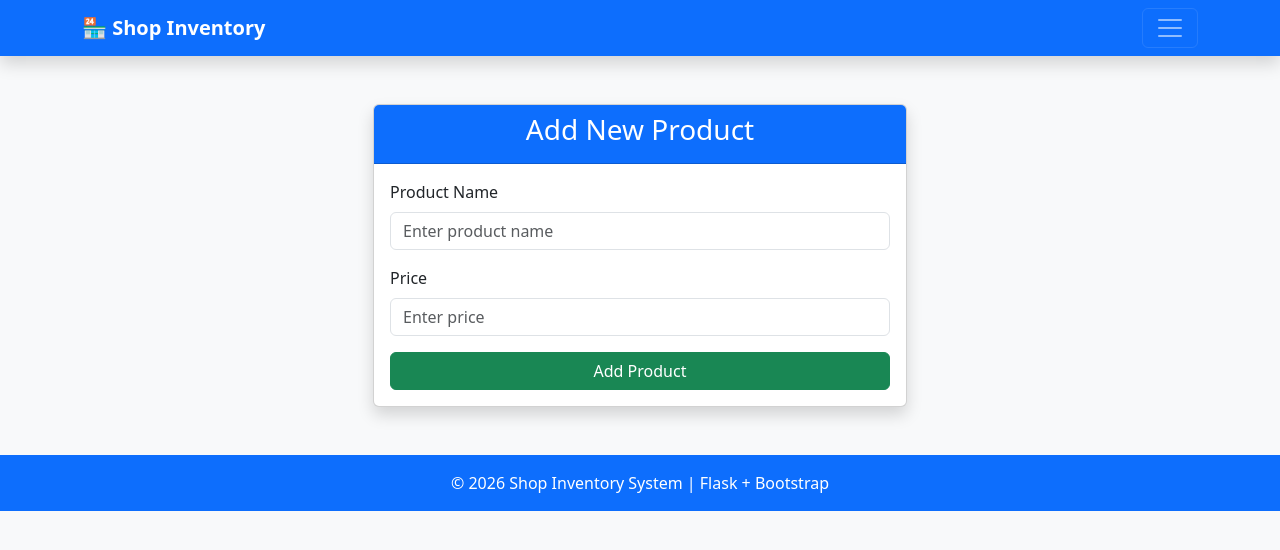
After one commit to kadam768550/python-training, a Flask app: page /add_product in a window 1280 px wide. The commit adds this page. Shown: the top 550 px of the page. Run offline with Flask 3, Linux system fonts and the light colour scheme.

Commit message:
Day 8: program

```diff
--- a/app.py
+++ b/app.py
@@ -69,6 +69,21 @@ def product():
     return render_template("product.html", products=products)
 
 
+@app.route("/add_product", methods=["GET", "POST"])
+def add_product():
+    if request.method == "POST":
+        new_product = {
+            "id": len(products) + 1,
+            "name": request.form["name"],
+            "price": int(request.form["price"])
+
+        }
+        products.append(new_product)
+        return render_template("product.html", products=products)
+
+    return render_template("add_product.html")
+
+
 
 if __name__ == "__main__":
     app.run(debug=True)
--- /dev/null
+++ b/templates/add_product.html
@@ -0,0 +1,54 @@
+{% extends "base.html" %}
+
+{% block title %}Add Product{% endblock %}
+
+{% block content %}
+
+<div class="container mt-5">
+    <div class="row justify-content-center">
+        <div class="col-md-6">
+
+            <div class="card shadow">
+                <div class="card-header bg-primary text-white">
+                    <h3 class="text-center">Add New Product</h3>
+                </div>
+
+                <div class="card-body">
+
+                    <form method="POST">
+
+                        <div class="mb-3">
+                            <label class="form-label">Product Name</label>
+                            <input type="text"
+                                   name="name"
+                                   class="form-control"
+                                   placeholder="Enter product name"
+                                   required>
+                        </div>
+
+                        <div class="mb-3">
+                            <label class="form-label">Price</label>
+                            <input type="number"
+                                   name="price"
+                                   class="form-control"
+                                   placeholder="Enter price"
+                                   required>
+                        </div>
+
+
+                        <div class="d-grid">
+                            <button type="submit" class="btn btn-success">
+                                Add Product
+                            </button>
+                        </div>
+
+                    </form>
+
+                </div>
+            </div>
+
+        </div>
+    </div>
+</div>
+
+{% endblock %}
--- a/templates/base.html
+++ b/templates/base.html
@@ -71,6 +71,12 @@
             ℹ️ About
         </a>
 
+        <hr>
+
+        <a href="/add_product" class="d-block text-decoration-none text-dark py-2">
+            ➕ Add Product
+        </a>
+
     </div>
 
 </div>
```
